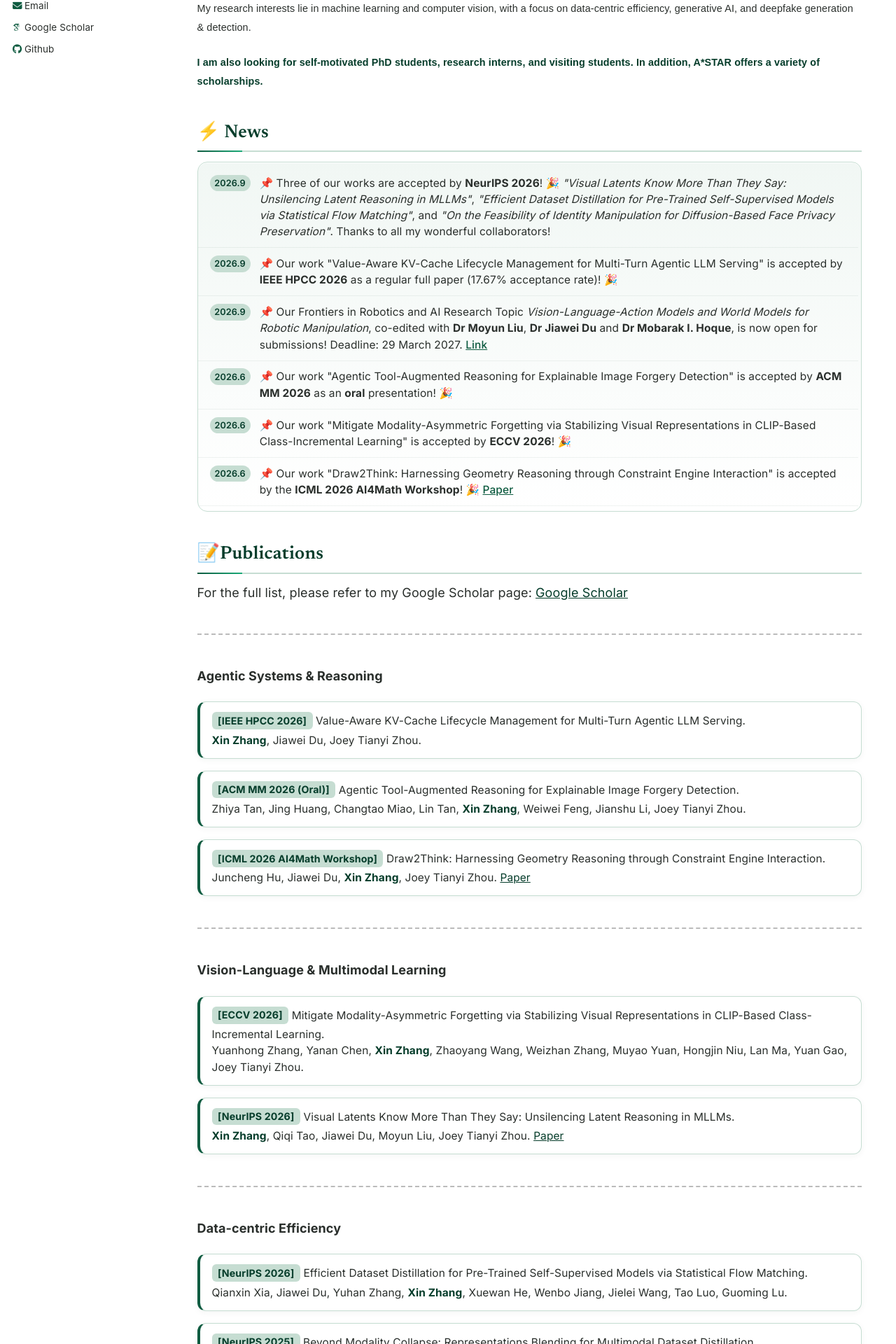
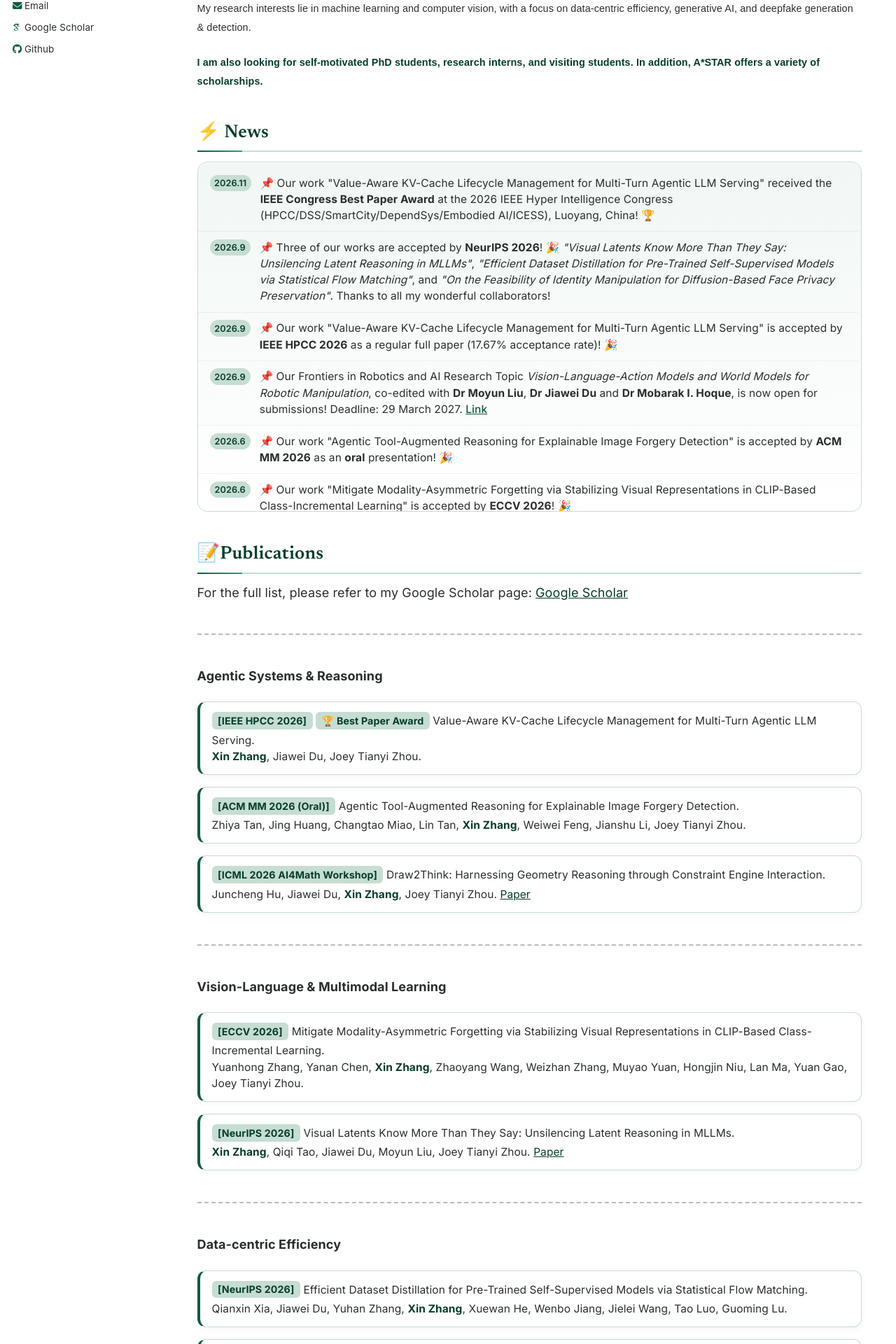
Before and after one commit to zhangxin-xd/zhangxin-xd.github.io, a Jekyll site: the page built from _pages/about.md, in a window 1280 px wide. Shown: the part 342-2262 px from the top of the page at 70% size. Built offline with Jekyll 4.4.1, drawn with Linux system fonts in a browser that asks for light colours; some web fonts are replaced; a style sheet for code colours, icons or effects is not loaded.

Commit message:
Add IEEE Congress Best Paper Award news for HPCC 2026 KV-cache paper
Co-Authored-By: Claude Opus 5.5 <noreply@anthropic.com>

```diff
--- a/_pages/about.md
+++ b/_pages/about.md
@@ -22,6 +22,7 @@ I am also looking for self-motivated PhD students, research interns, and visitin
 ### ⚡️ News
 
 <div class="news-feed" markdown="0">
+  <div class="news-item"><span class="news-date">2026.11</span><div class="news-body"><span class="news-pin">📌</span> Our work "Value-Aware KV-Cache Lifecycle Management for Multi-Turn Agentic LLM Serving" received the <b>IEEE Congress Best Paper Award</b> at the 2026 IEEE Hyper Intelligence Congress (HPCC/DSS/SmartCity/DependSys/Embodied AI/ICESS), Luoyang, China! 🏆</div></div>
   <div class="news-item"><span class="news-date">2026.9</span><div class="news-body"><span class="news-pin">📌</span> Three of our works are accepted by <b>NeurIPS 2026</b>! 🎉 <i>"Visual Latents Know More Than They Say: Unsilencing Latent Reasoning in MLLMs"</i>, <i>"Efficient Dataset Distillation for Pre-Trained Self-Supervised Models via Statistical Flow Matching"</i>, and <i>"On the Feasibility of Identity Manipulation for Diffusion-Based Face Privacy Preservation"</i>. Thanks to all my wonderful collaborators!</div></div>
   <div class="news-item"><span class="news-date">2026.9</span><div class="news-body"><span class="news-pin">📌</span> Our work "Value-Aware KV-Cache Lifecycle Management for Multi-Turn Agentic LLM Serving" is accepted by <b>IEEE HPCC 2026</b> as a regular full paper (17.67% acceptance rate)! 🎉</div></div>
   <div class="news-item"><span class="news-date">2026.9</span><div class="news-body"><span class="news-pin">📌</span> Our Frontiers in Robotics and AI Research Topic <i>Vision-Language-Action Models and World Models for Robotic Manipulation</i>, co-edited with <b>Dr Moyun Liu</b>, <b>Dr Jiawei Du</b> and <b>Dr Mobarak I. Hoque</b>, is now open for submissions! Deadline: 29 March 2027. <a href="https://www.frontiersin.org/research-topics/85292/vision-language-action-models-and-world-models-for-robotic-manipulation">Link</a></div></div>
@@ -60,7 +61,7 @@ For the full list, please refer to my Google Scholar page: <a href="https://scho
 
 <div class="publication-container">
   <div>
-    <span style="color: #063d2b; font-weight: bold">[IEEE HPCC 2026]</span> Value-Aware KV-Cache Lifecycle Management for Multi-Turn Agentic LLM Serving.
+    <span style="color: #063d2b; font-weight: bold">[IEEE HPCC 2026]</span> <span style="color: #c0392b; font-weight: bold">🏆 Best Paper Award</span> Value-Aware KV-Cache Lifecycle Management for Multi-Turn Agentic LLM Serving.
  <br>
     <strong style="color:#063d2b;">Xin Zhang</strong>, Jiawei Du, Joey Tianyi Zhou.
   </div>
```
